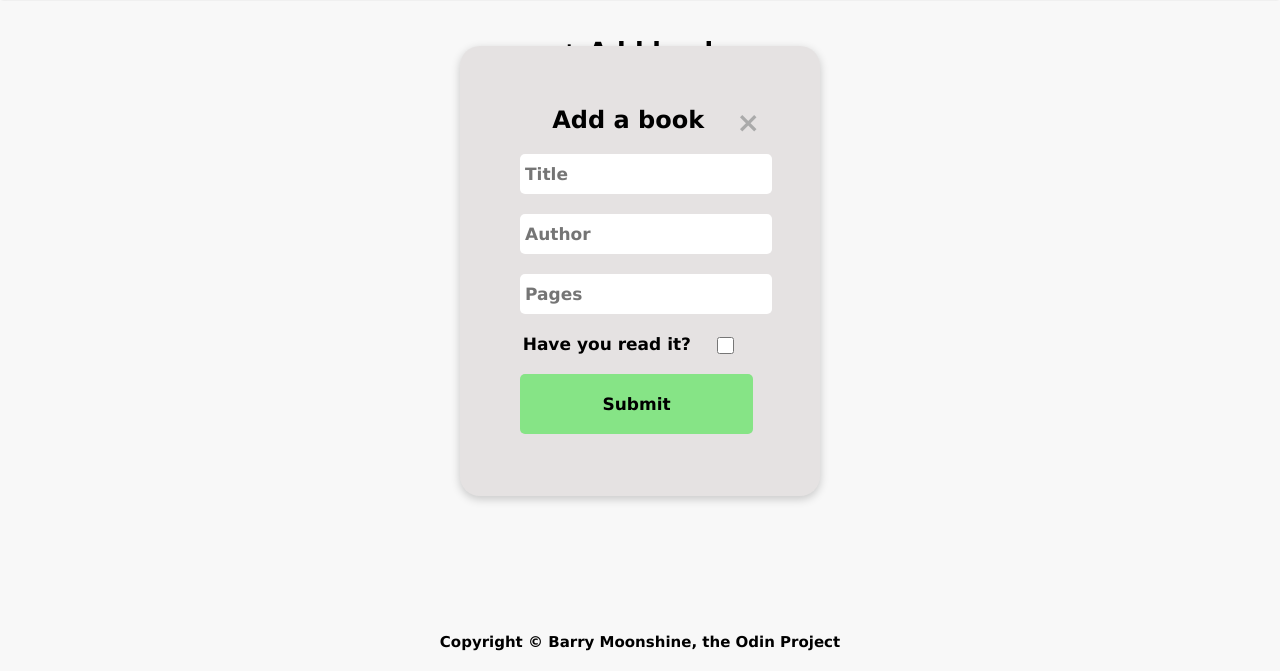
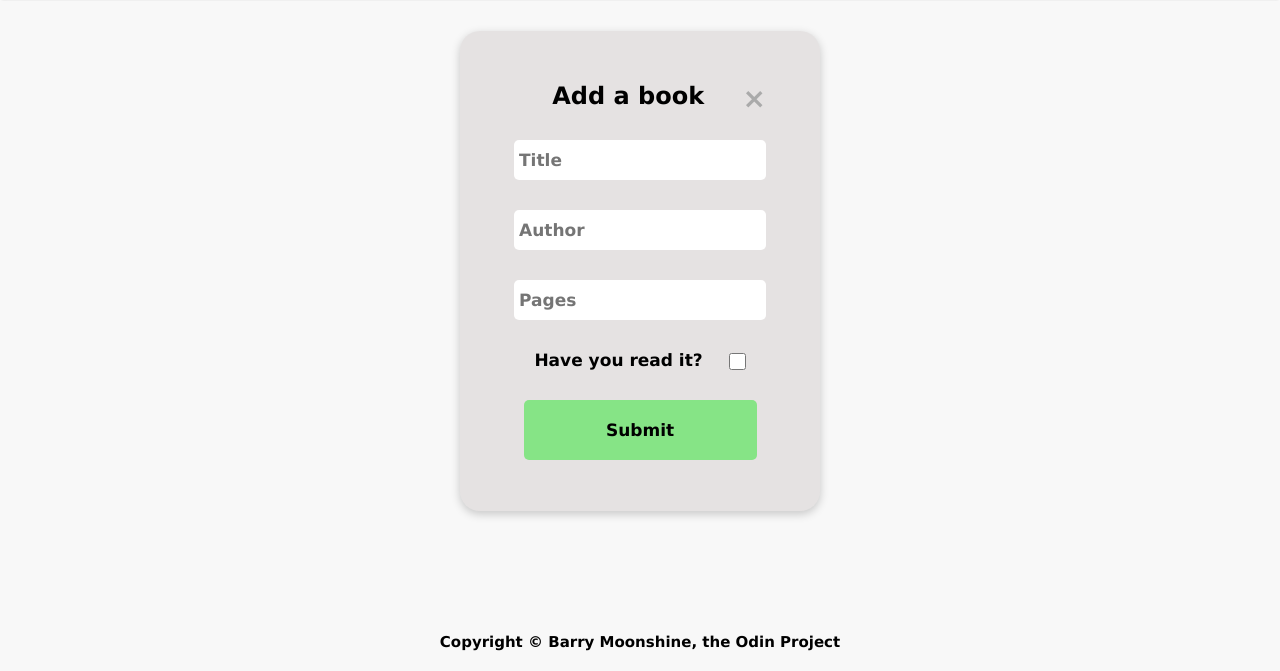
Before and after one commit to Barrymoonshine/library, a plain HTML site: page index.html in a window 1280 px wide. Both pictures are taken after a click on the button "+ Add book". Shown: the part 129-800 px from the top of the page. Drawn offline with Linux system fonts and the light colour scheme.

Commit message:
Updated padding and alignmenet of modal content

```diff
--- a/script.js
+++ b/script.js
@@ -7,7 +7,7 @@ const myLibrary = [];
 
 // Modal event listeners
 modalButton.addEventListener('click', () => {
-  modal.style.display = 'block';
+  modal.style.display = 'flex';
   body.style.backgroundColor = 'rgba (0,0,0,0.4)';
 });
 span.addEventListener('click', () => {
--- a/style.css
+++ b/style.css
@@ -51,6 +51,9 @@ ul {
 
 .modal {
     display:none;
+    flex-direction: column;
+    justify-content: center;
+    align-items: center;
     position:fixed;
     z-index:1;
     left: 50%;
@@ -61,7 +64,7 @@ ul {
     border-radius: 20px;
     background-color: rgb(229, 226, 226);
     box-shadow: 0 3px 10px rgb(0 0 0 / 0.2);
-    padding:60px;
+    padding: 75px 60px 75px 60px;
 }
 
 input {
@@ -72,11 +75,6 @@ input {
     border: none;
     border-radius: 5px;
     flex-grow: 1;
-}
-
-#newBookForm {
-    display: flex;
-    flex-direction: column;
 }
 
 .close {
@@ -98,7 +96,7 @@ input {
 }
 
 #newBookForm ul li {
-    padding-top: 20px;
+    padding-top: 30px;
 }
 
 .haveYouReadText {
```
